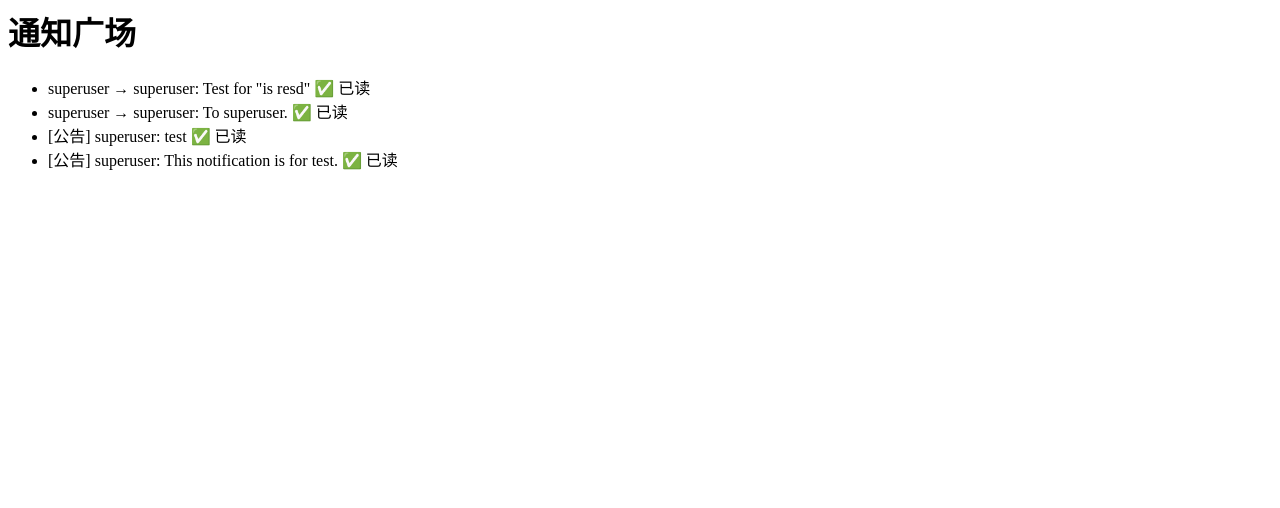
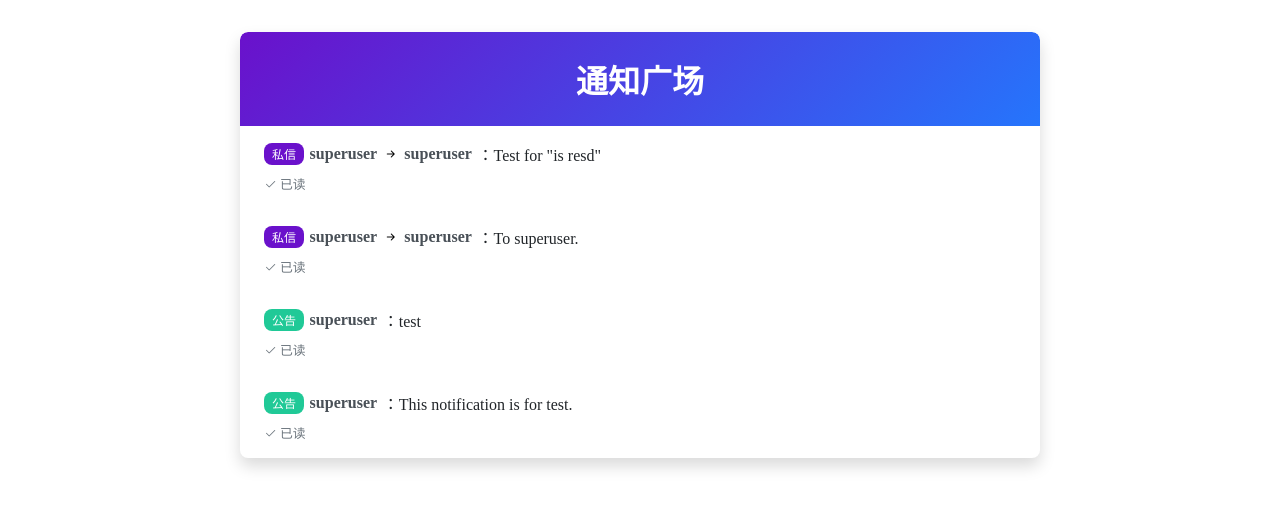
Before and after one commit to Guyue2203/notice-django, a Django app: page /notifications/ in a window 1280 px wide. Shown: the top 508 px of the page. Run offline with Django 5.2, Linux system fonts and the light colour scheme; a user stored in the database is signed in; data comes from the database, SQL or seed files in the repository; both versions use the stored data as it was after the commit.

Commit message:
create new pj

```diff
--- a/noticepj/notifications/static/css/notifications.css
+++ b/noticepj/notifications/static/css/notifications.css
@@ -34,6 +130,8 @@
   border-radius: 0 !important;
   transition: all 0.2s ease;
   padding: 1rem 1.5rem;
+  display: flex;
+  align-items: center;
 }
 
 .notification-item:hover {
@@ -45,27 +143,42 @@
   flex-grow: 1;
 }
 
-/* 通知徽章 */
+/* 辅助行 */
+.notification-line {
+  display: flex;
+  align-items: center;
+  gap: 0.35rem;
+  flex-wrap: wrap;
+}
+
+/* 徽章 */
 .badge-private {
   background-color: #6a11cb !important;
+  color: #fff;
+  padding: 0.15rem 0.5rem;
+  border-radius: 0.5rem;
+  font-size: 0.75rem;
 }
 
 .badge-public {
   background-color: #20c997 !important;
+  color: #fff;
+  padding: 0.15rem 0.5rem;
+  border-radius: 0.5rem;
+  font-size: 0.75rem;
 }
 
-/* 通知发送者 */
+/* 文本 */
 .notification-sender {
   font-weight: 600;
   color: #495057;
 }
 
-/* 通知消息 */
 .notification-message {
   color: #212529;
 }
 
-/* 通知时间 */
+/* 时间/状态 */
 .notification-time {
   font-size: 0.8rem;
   color: #6c757d;
--- a/noticepj/notifications/static/js/notifications.js
+++ b/noticepj/notifications/static/js/notifications.js
@@ -1,43 +1,43 @@
 // 通知页面交互脚本
 
 document.addEventListener('DOMContentLoaded', function() {
-  // 为所有通知项添加鼠标悬停效果
+  // 为所有通知项添加鼠标悬停/点击微交互
   const notificationItems = document.querySelectorAll('.notification-item');
 
+  if (notificationItems && notificationItems.length) {
     notificationItems.forEach(item => {
-    // 添加点击效果
       item.addEventListener('click', function(e) {
         // 如果点击的是标记已读按钮，不执行此效果
         if (e.target.classList.contains('mark-read-btn') ||
-          e.target.closest('.mark-read-btn')) {
+            (e.target.closest && e.target.closest('.mark-read-btn'))) {
           return;
         }
-
-      // 添加轻微的点击效果
+        // 轻微点击效果
         this.style.transform = 'scale(0.98)';
         setTimeout(() => {
           this.style.transform = 'scale(1)';
         }, 150);
       });
     });
+  }
 
-  // 为标记已读按钮添加确认功能
+  // 为标记已读按钮添加即时反馈
   const markReadBtns = document.querySelectorAll('.mark-read-btn');
 
+  if (markReadBtns && markReadBtns.length) {
     markReadBtns.forEach(btn => {
       btn.addEventListener('click', function(e) {
         // 阻止事件冒泡，避免触发通知项的点击效果
         e.stopPropagation();
 
-      // 获取通知项
         const notificationItem = this.closest('.notification-item');
-
-      // 添加已读效果
-      notificationItem.style.opacity = '0.6';
+        if (notificationItem) {
+          notificationItem.style.opacity = '0.75';
           notificationItem.style.backgroundColor = '#f8f9fa';
-
-      // 隐藏按钮
-      this.style.display = 'none';
+        }
+        this.style.pointerEvents = 'none';
+        this.style.opacity = '0.6';
       });
     });
+  }
 });
--- a/noticepj/notifications/templates/notifications/notifications_list.html
+++ b/noticepj/notifications/templates/notifications/notifications_list.html
@@ -1,33 +1,65 @@
-<h1>通知广场</h1>
+{% load static %}
+<link rel="stylesheet" href="{% static 'css/bootstrap-icons.css' %}">
+<link rel="stylesheet" href="{% static 'css/notifications.css' %}">
+
+<div class="notifications-container">
+  <h1 class="notifications-title">通知广场</h1>
 
   {% if not request.user.is_authenticated %}
-<p><a href="{% url 'login' %}?next=/notifications/">登录查看私人通知</a></p>
+  <div class="auth-alert">
+    <i class="bi bi-lock"></i>
+    <p><a class="link-primary" href="{% url 'login' %}?next=/notifications/">登录查看私人通知</a></p>
+  </div>
   {% endif %}
 
-<ul>
+  <ul class="notification-list">
   {% for notif in notifications %}
-    <li>
+    <li class="notification-item d-flex align-items-center gap-3">
+      <div class="notification-content">
         {% if notif.receiver %}
+          <div class="notification-line">
+            <span class="badge badge-private">私信</span>
             {% if notif.sender %}
-                {{ notif.sender.username }} → {{ notif.receiver.username }}: {{ notif.message }}
+              <span class="notification-sender">{{ notif.sender.username }}</span>
+              <span class="bi bi-arrow-right-short" aria-hidden="true"></span>
+              <span class="notification-sender">{{ notif.receiver.username }}</span>
+              <span class="notification-message">：{{ notif.message }}</span>
             {% else %}
-                未知 → {{ notif.receiver.username }}: {{ notif.message }}
+              <span class="notification-sender">未知</span>
+              <span class="bi bi-arrow-right-short" aria-hidden="true"></span>
+              <span class="notification-sender">{{ notif.receiver.username }}</span>
+              <span class="notification-message">：{{ notif.message }}</span>
             {% endif %}
+          </div>
           {% if not notif.is_read and request.user == notif.receiver %}
-                <a href="{% url 'mark_read' notif.id %}">标记已读</a>
+          <a class="mark-read-btn" href="{% url 'mark_read' notif.id %}">
+            <i class="bi bi-check2-circle"></i> 标记已读
+          </a>
           {% endif %}
         {% else %}
+          <div class="notification-line">
+            <span class="badge badge-public">公告</span>
             {% if notif.sender %}
-                [公告] {{ notif.sender.username }}: {{ notif.message }}
+              <span class="notification-sender">{{ notif.sender.username }}</span>
+              <span class="notification-message">：{{ notif.message }}</span>
             {% else %}
-                [公告] 系统: {{ notif.message }}
+              <span class="notification-sender">系统</span>
+              <span class="notification-message">：{{ notif.message }}</span>
             {% endif %}
+          </div>
         {% endif %}
+
         {% if notif.is_read %}
-            ✅ 已读
+        <div class="notification-time">
+          <span class="bi bi-check2"></span> 已读
+        </div>
         {% endif %}
+      </div>
     </li>
   {% empty %}
-    <li>暂无通知</li>
+    <li class="empty-notification">暂无通知</li>
   {% endfor %}
   </ul>
+</div>
+
+<script src="{% static 'js/notifications.js' %}"></script>
```
Also changed, not shown: other parts of noticepj/notifications/static/css/notifications.css (+101 -1 lines), noticepj/notifications/templates/registration/login.html (+19 -6 lines), noticepj/db.sqlite3. Lines whose indentation alone changed are shown as unchanged.
